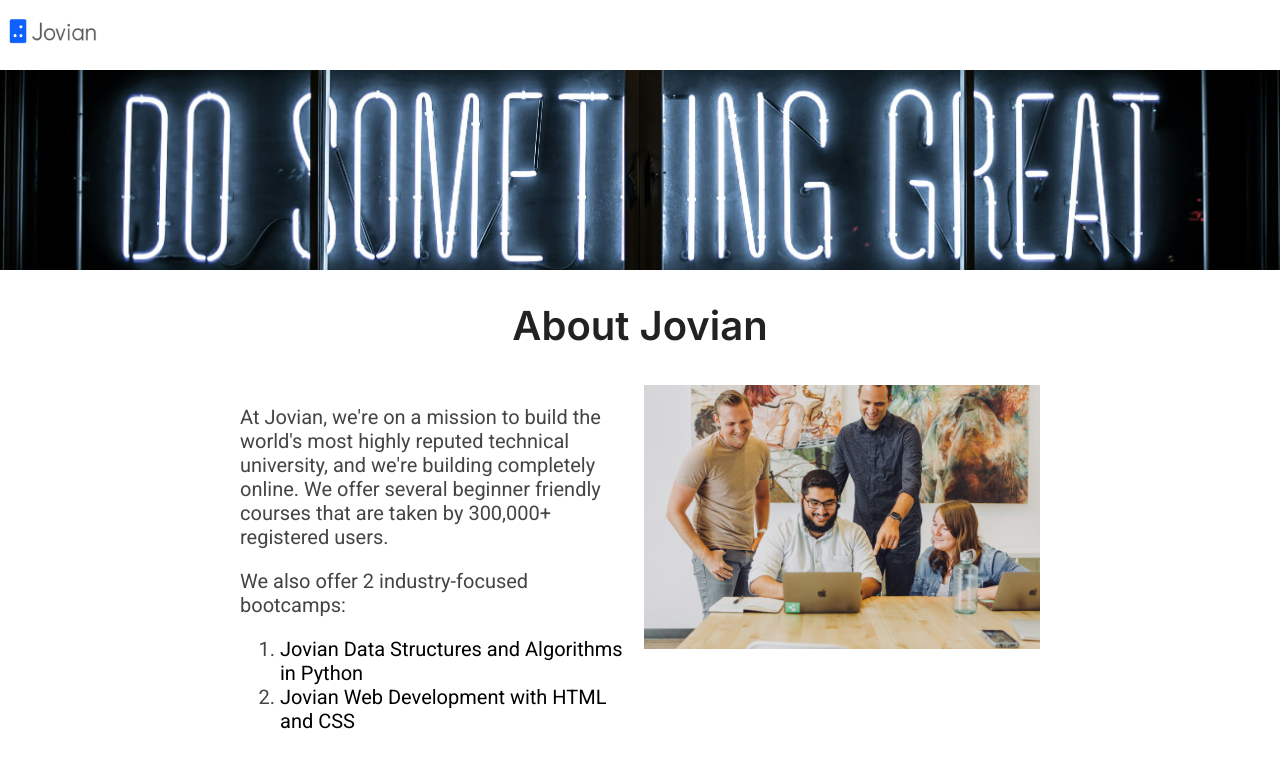
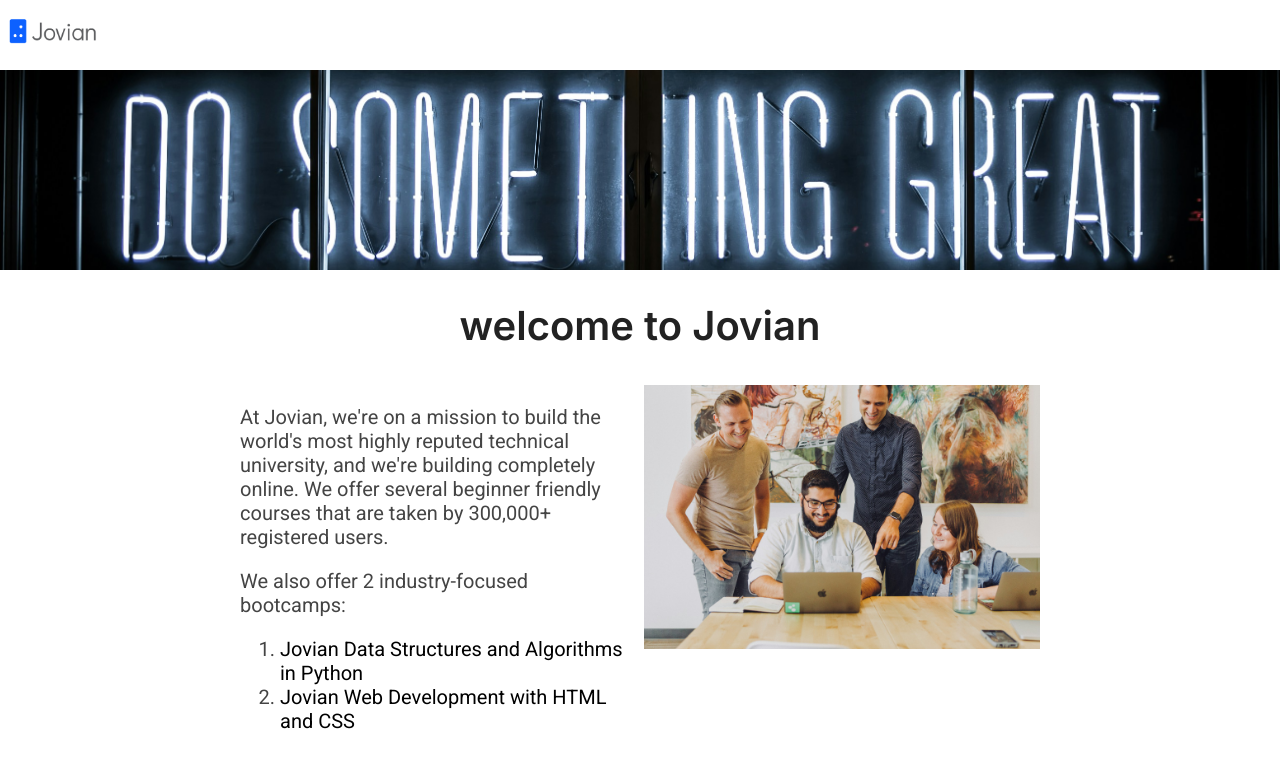
Before and after one commit to ajaypodendla/jovian-careers-responsive-live, a plain HTML site: page src/index.html in a window 1280 px wide. Shown: the top 784 px of the page. Drawn offline with Linux system fonts and the light colour scheme.

Commit message:
change to wellcome to jovian

```diff
--- a/src/index.html
+++ b/src/index.html
@@ -17,7 +17,7 @@
 
 
    <img id="banner" src="banner.jpg" alt="banner" width="100%" height="200px">
-    <h1 id="title">About Jovian</h1>
+    <h1 id="title">welcome to Jovian</h1>
    <div id="about">
     <div id="description"  >
       <p>At Jovian, we're on a mission to build
```
